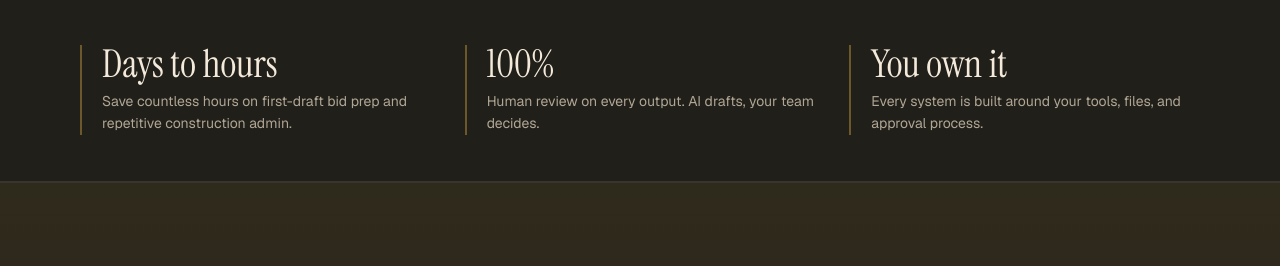
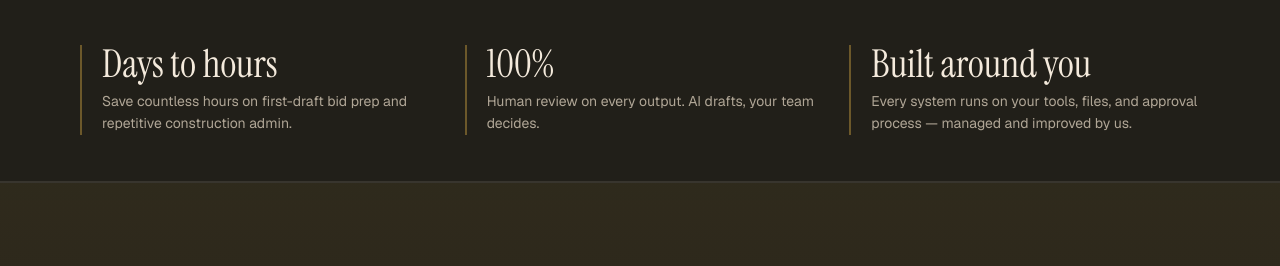
Before and after one commit to willbigs03/think-biegger-site, a website: page index.html in a window 1280 px wide. Shown: the part 738-1004 px from the top of the page. Drawn offline with nearby package versions, Linux system fonts and the light colour scheme.

Commit message:
Reframe proof-bar tile to preserve the managed-service relationship
Replace the "You own it" headline with "Built around you" and rewrite
the supporting line to mention that we manage and improve the system,
so the copy no longer reads as a one-time handoff.

```diff
--- a/index.html
+++ b/index.html
@@ -1020,8 +1020,8 @@ section {
       <div class="proof-label">Human review on every output. AI drafts, your team decides.</div>
     </div>
     <div class="proof-item reveal reveal-d2">
-      <div class="proof-number">You own it</div>
-      <div class="proof-label">Every system is built around your tools, files, and approval process.</div>
+      <div class="proof-number">Built around you</div>
+      <div class="proof-label">Every system runs on your tools, files, and approval process &mdash; managed and improved by us.</div>
     </div>
   </div>
 </div>
```
Also changed, not shown: dist/index.html.
